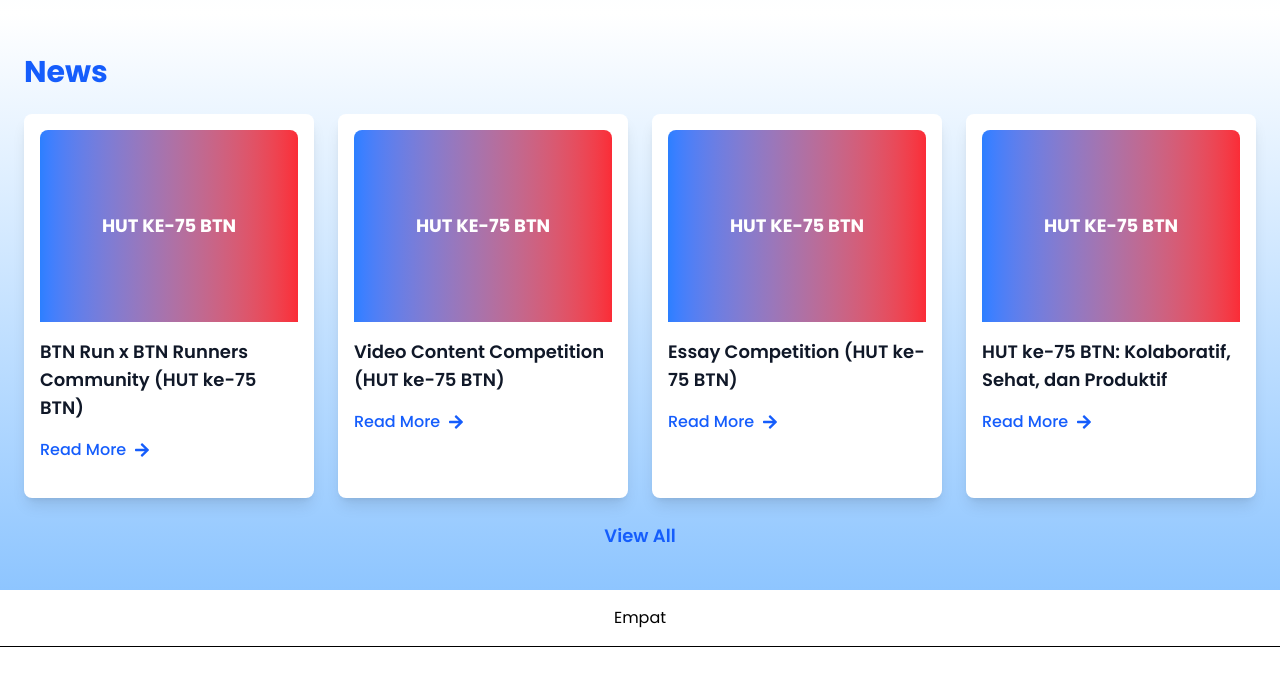
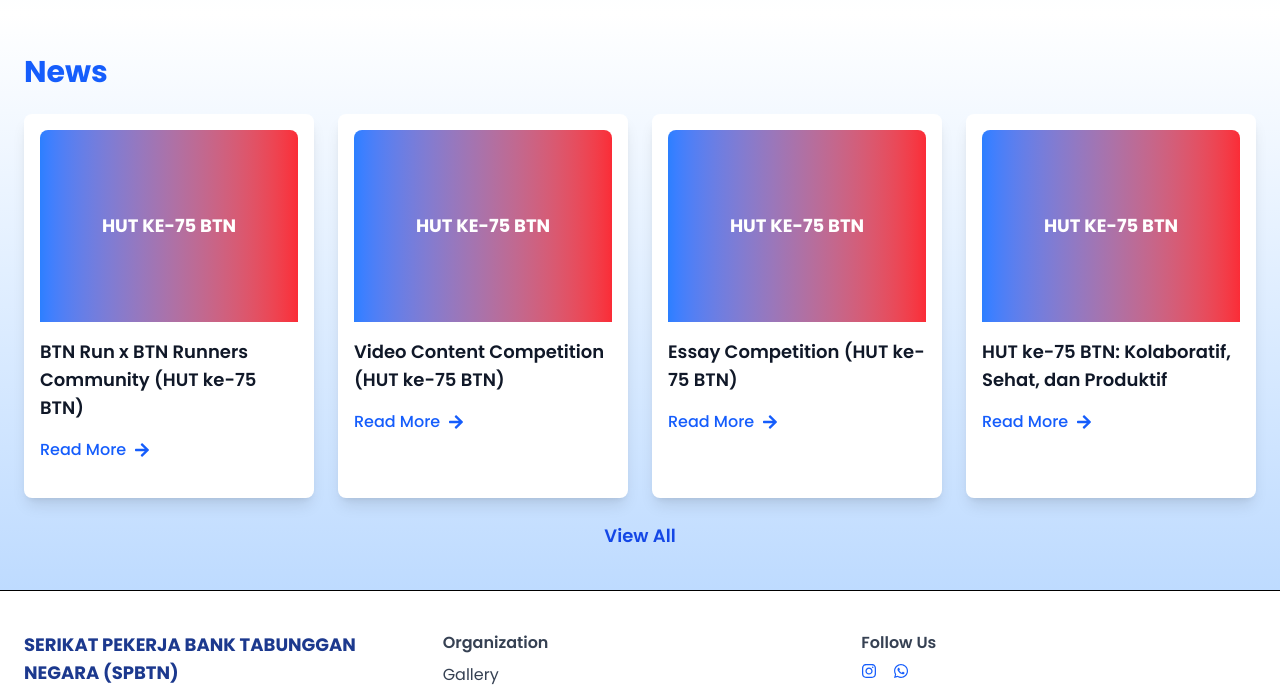
Before and after one commit to kangzBredz04/serikat-pekerja-btn, a React (Vite) app in the folder frontend/: page / in a window 1280 px wide. Shown: the part 1666-2355 px from the top of the page. Built offline with nearby package versions, Linux system fonts and the light colour scheme.

Commit message:
update home page view

```diff
--- a/frontend/src/pages/Home.jsx
+++ b/frontend/src/pages/Home.jsx
@@ -1,4 +1,5 @@
 import { FaArrowRight } from "react-icons/fa";
+import { Link } from "react-router-dom";
 function Home() {
   const newsItems = [
     {
@@ -93,7 +94,7 @@
           </div>
         </div>
       </div>
-      <div className="min-h-full bg-gradient-to-b from-white to-blue-300 py-10 px-6">
+      <div className="min-h-full bg-gradient-to-b from-white to-blue-200 py-10 px-6">
         <h2 className="text-3xl font-bold text-blue-600 mb-6">News</h2>
         <div className="grid grid-cols-1 md:grid-cols-2 lg:grid-cols-4 gap-6">
           {newsItems.map((item, index) => (
@@ -116,12 +117,15 @@
           ))}
         </div>
         <div className="text-center mt-6">
-          <a href="#" className="text-blue-600 font-semibold text-lg">
+          <a className="text-blue-700 font-semibold text-lg" href="/news">
             View All
           </a>
+          {/* <Link className="text-blue-700 font-semibold text-lg" to="/news">
+            View All
+          </Link> */}
         </div>
       </div>
-      <div className="text-center py-4">Empat</div>
+      {/* <div className="text-center py-4">Empat</div> */}
     </div>
   );
 }
```
